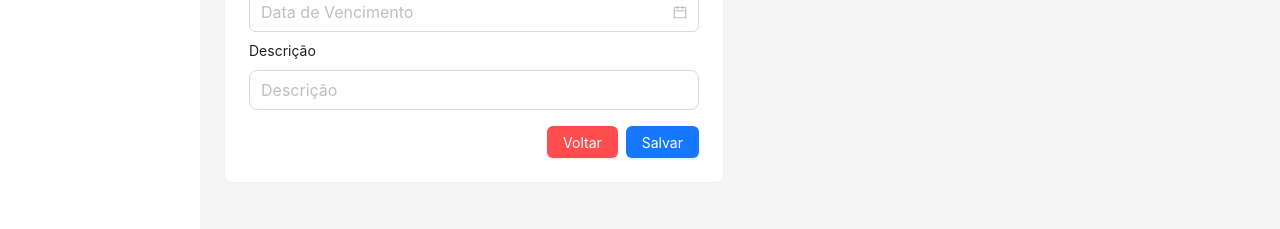
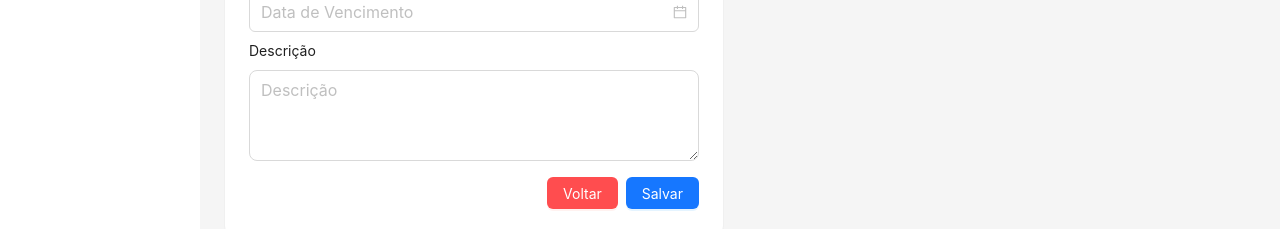
Before and after one commit to financeiroimot-sketch/clincash, a React (Vite) app: page /contas-pagar/1 in a window 1280 px wide. Shown: the part 433-662 px from the top of the page. Built offline with nearby package versions, Linux system fonts and the light colour scheme; no server answers; the database is empty; sample sign-in values are in the browser's storage.

Commit message:
textarea

```diff
--- a/src/pages/ContasPagar/components/Form/index.tsx
+++ b/src/pages/ContasPagar/components/Form/index.tsx
@@ -18,6 +18,7 @@ dayjs.extend(localeData);
 dayjs.extend(customParseFormat);
 
 const { useForm, Item } = AntdForm;
+const { TextArea } = Input;
 
 type FileType = Parameters<GetProp<UploadProps, "beforeUpload">>[0];
 
@@ -280,7 +281,9 @@ function Form({ id, addAccount, setShowForm }: FormProps) {
             name="descricao"
             style={inputStyle}
           >
-            <Input
+            <TextArea
+              rows={3}
+              maxLength={150}
               size="large"
               placeholder="Descrição"
             />
```
